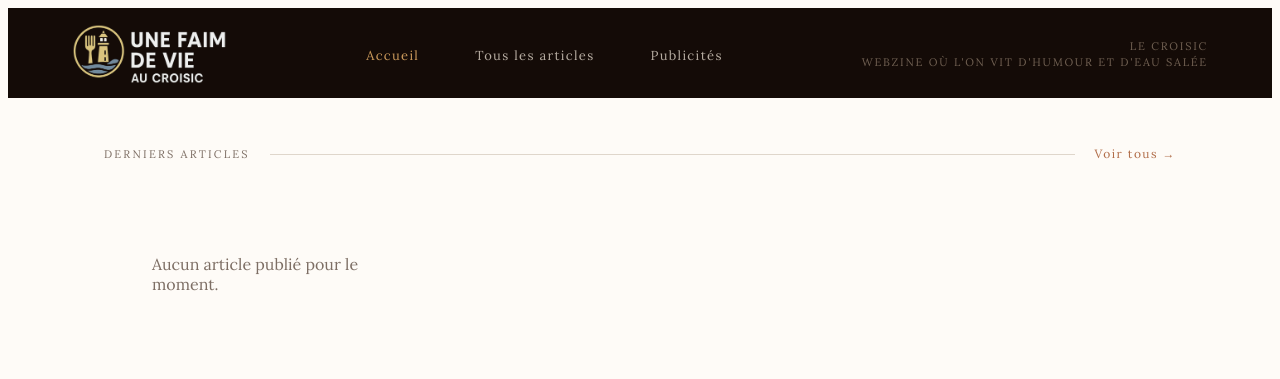
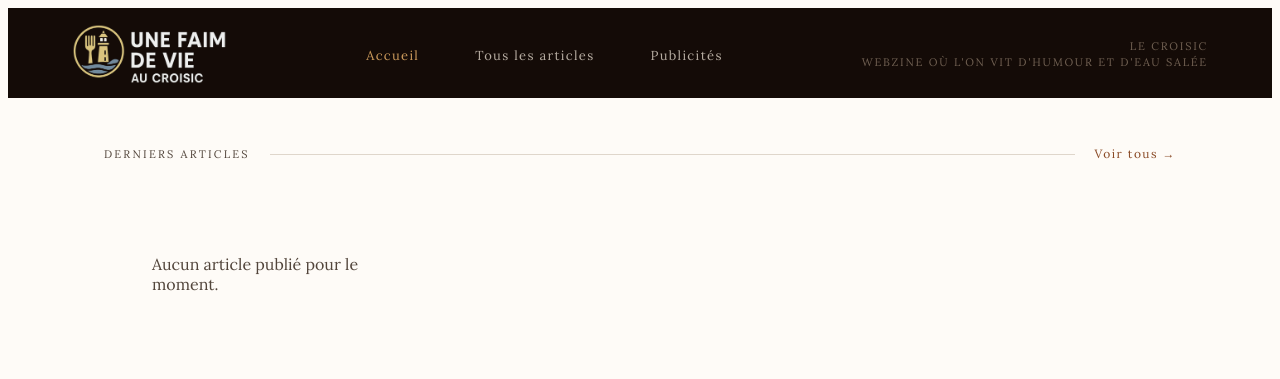
Before and after one commit to misterned/unefaimdevie, a Django app: page / in a window 1280 px wide. Shown: the top 379 px of the page. Run offline with Django 5.2, Linux system fonts and the light colour scheme; data that the repository does not hold is empty; parts of the project's set-up code (start-up, migrations or seed data) failed here and were passed over.

Commit message:
Changement couleur

```diff
--- a/core/static/core/css/lumiere-ouest.css
+++ b/core/static/core/css/lumiere-ouest.css
@@ -12,12 +12,12 @@
   --lo-white:      oklch(99%  0.006 80);
   --lo-cream:      oklch(97%  0.012 75);
   --lo-sand:       oklch(96%  0.015 78);
-  --lo-ink:        oklch(14%  0.012 55);
-  --lo-ink-mid:    oklch(28%  0.015 52);
-  --lo-ink-lt:     oklch(55%  0.025 58);
+  --lo-ink:        oklch(10%  0.012 55);
+  --lo-ink-mid:    oklch(22%  0.015 52);
+  --lo-ink-lt:     oklch(40%  0.025 58);
   --lo-header-bg:  oklch(16%  0.018 48);
   --lo-honey:      oklch(72%  0.10  72);
-  --lo-terra:      oklch(60%  0.10  48);
+  --lo-terra:      oklch(48%  0.10  48);
   --lo-rule:       oklch(88%  0.018 70);
   --lo-font-serif: 'DM Serif Display', Georgia, serif;
   --lo-font-body:  'Lora', Georgia, serif;
@@ -293,7 +293,7 @@ body {
 .lo-card__excerpt {
   font-size: 14px;
   line-height: 1.65;
-  color: oklch(45% 0.02 55);
+  color: oklch(30% 0.02 55);
   margin-bottom: 14px;
 }
 
@@ -469,7 +469,7 @@ body {
 .lo-article__body {
   font-size: 17px;
   line-height: 1.85;
-  color: oklch(26% 0.01 55);
+  color: oklch(18% 0.01 55);
 }
 
 .lo-article__body p { margin-bottom: 22px; }
```
